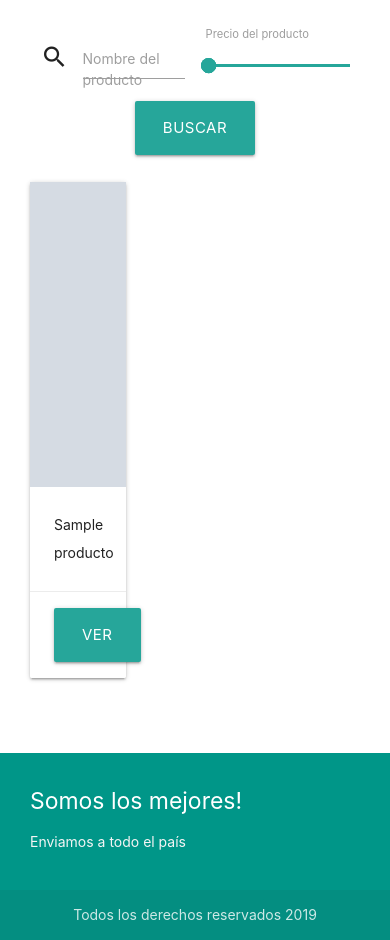
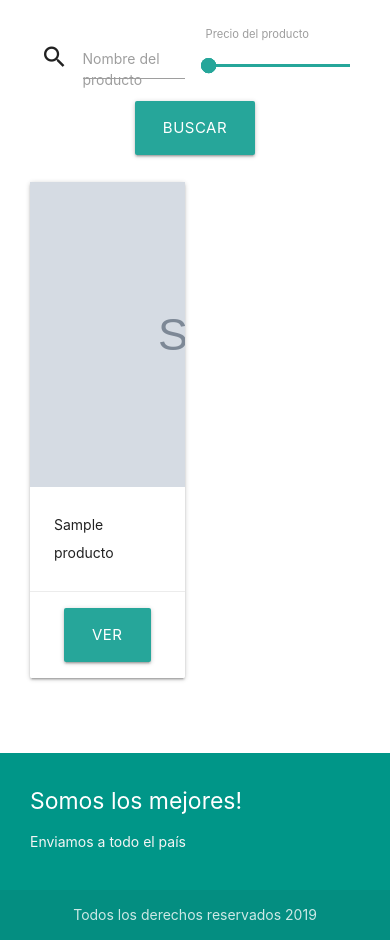
Before and after one commit to crojastrianaDev/tiendaDjango, a Django app: template tienda/templates/listado_productos.html in a window 390 px wide. Shown: the part 182-1122 px from the top of the page. Run offline with Django 3.2, Linux system fonts and the light colour scheme; tables that the repository leaves empty hold one stand-in row (values such as "Sample post"); the template is opened without the code that fills it: values that come from a table or form of the project are taken from there, most other values are stand-ins (such as "Sample title", 1, 10 or a date in 2020); grey boxes marked "Sample" are stand-in pictures; parts of the project's set-up code (start-up, migrations or seed data) failed here and were passed over; some libraries are stand-ins or nearby versions.

Commit message:
Listo Responsive

```diff
--- a/tienda/templates/listado_productos.html
+++ b/tienda/templates/listado_productos.html
@@ -41,7 +41,7 @@
   <div class="row">
 
     {% for producto in object_list %}
-      <div class="col s4">
+      <div class="col s6">
         <div class="card">
           <div class="card-image">
             <div style="width: 441px;
```
